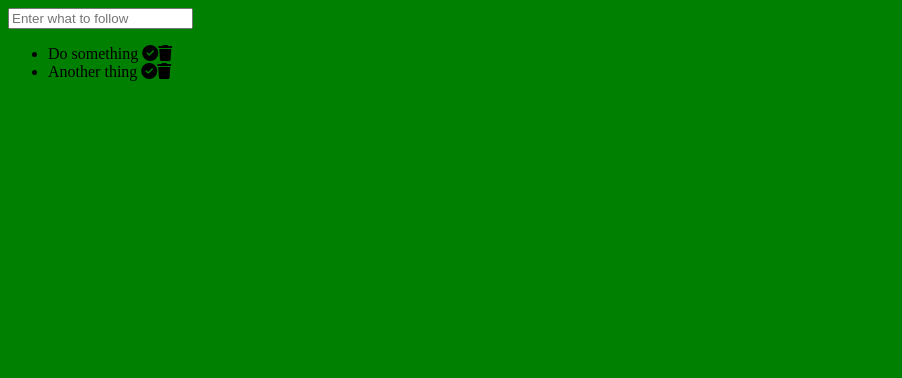
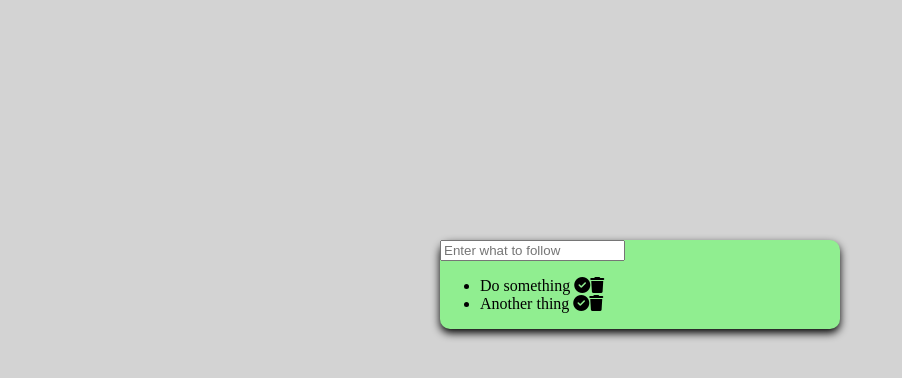
Before and after one commit to EdyDaSilva/CI_P2, a plain HTML site: page index.html in a window 1280 px wide. Shown: the whole page, without its empty margins (0-902 px from the left). Drawn offline with Linux system fonts and the light colour scheme.

Commit message:
first style to body and form

```diff
--- a/assets/css/style.css
+++ b/assets/css/style.css
@@ -1,3 +1,15 @@
 body {
-    background: green;
+    margin: 0;
+    display: flex;
+    justify-content: center;
+    background-color: lightgray;
 }
+
+.form {
+    position: absolute;
+    top: 30%;
+    box-shadow: 0 4px 8px;
+    width: 400px;
+    background-color: lightgreen;
+    border-radius: 10px;
+}
```
